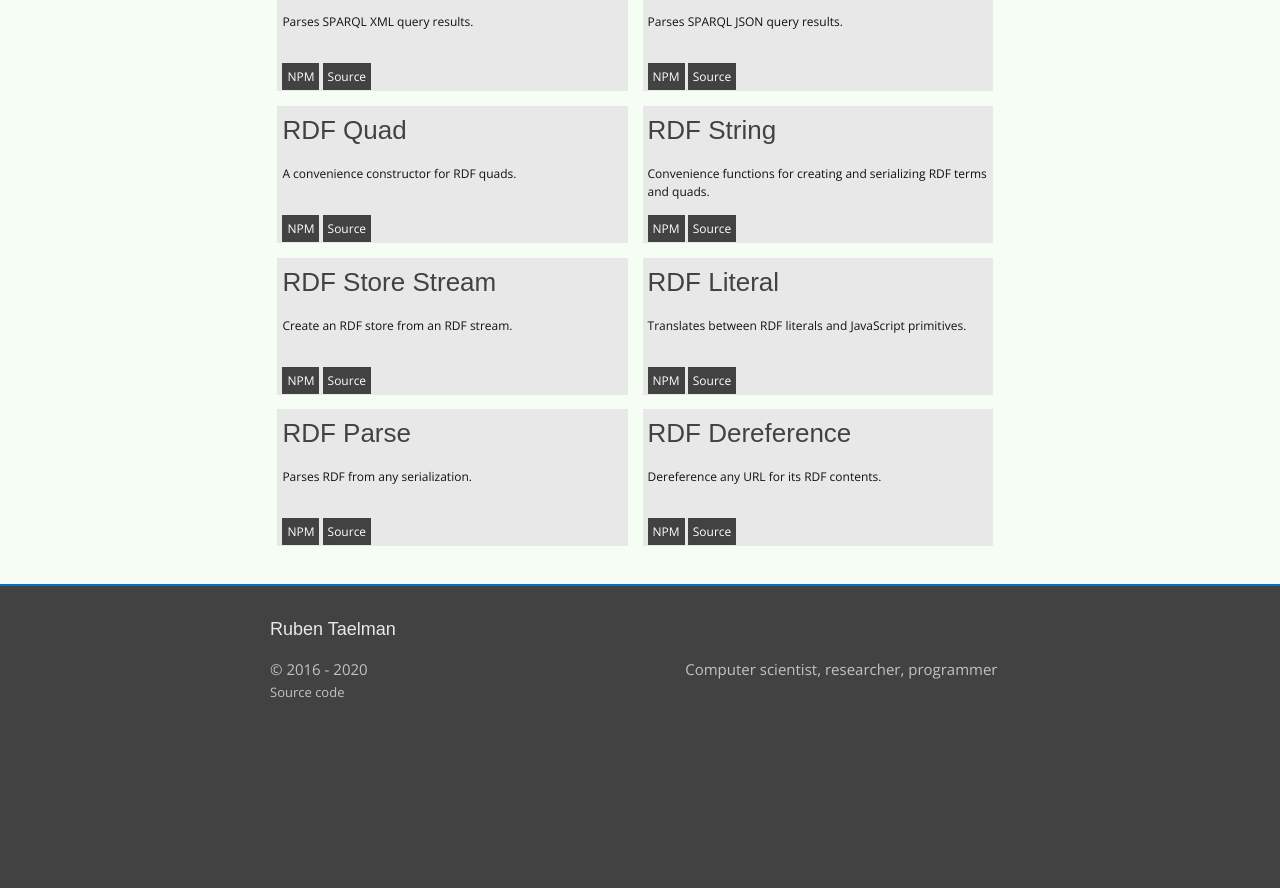
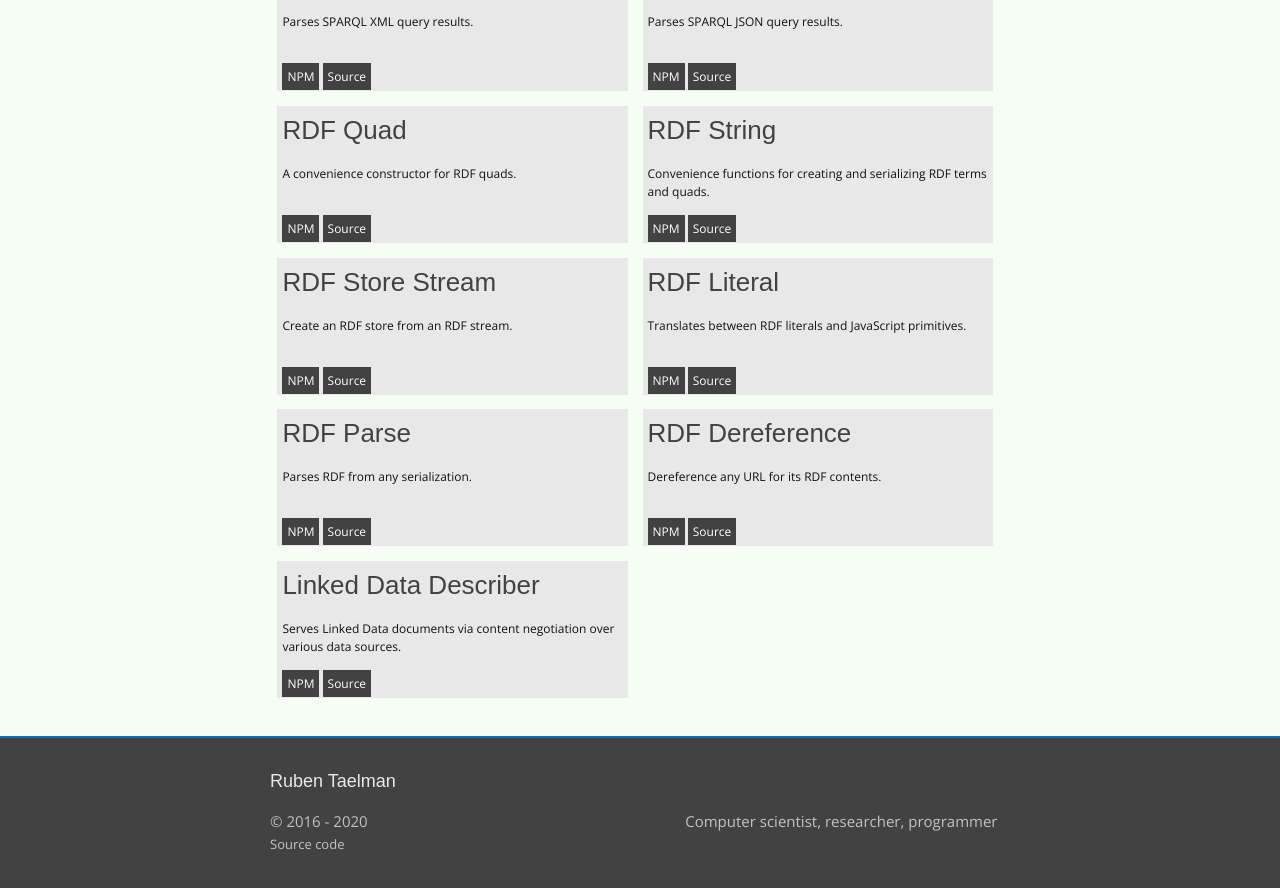
Before and after one commit to rubensworks/rubensworks.net, a Jekyll site: the page built from _projects/rdfjs.html, in a window 1280 px wide and 900 px high, scrolled down 1374 px. Shown: the top 888 px of the window. Built offline with Jekyll 4.4.1, drawn with Linux system fonts in a browser that asks for light colours; some web fonts are replaced; before the commit the page ends 2122 px from its top, so only the background shows below that.

Commit message:
Add Linked Data Describer to RDFJS projects

```diff
--- a/_projects/rdfjs.html
+++ b/_projects/rdfjs.html
@@ -155,4 +155,11 @@ weight: 5
        githubreponame="rubensworks/rdf-dereference.js"
     %}
 
+    {% include rdfjs-software.html
+       name="Linked Data Describer"
+       description="Serves Linked Data documents via content negotiation over various data sources."
+       npmname="linked-data-describer"
+       githubreponame="rubensworks/linked-data-describer.js"
+    %}
+
 </div>
```
